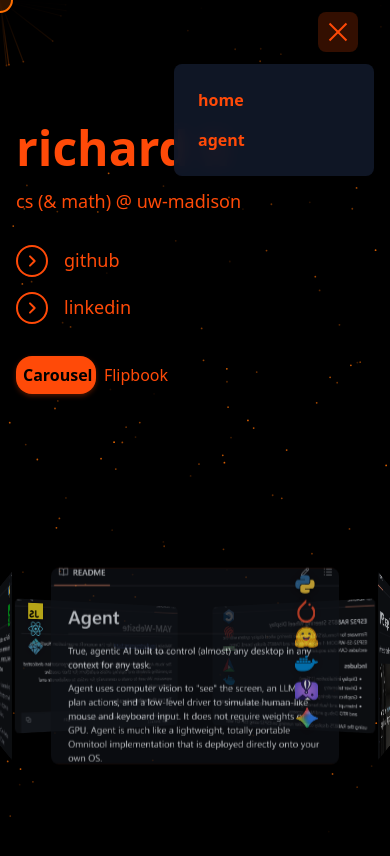
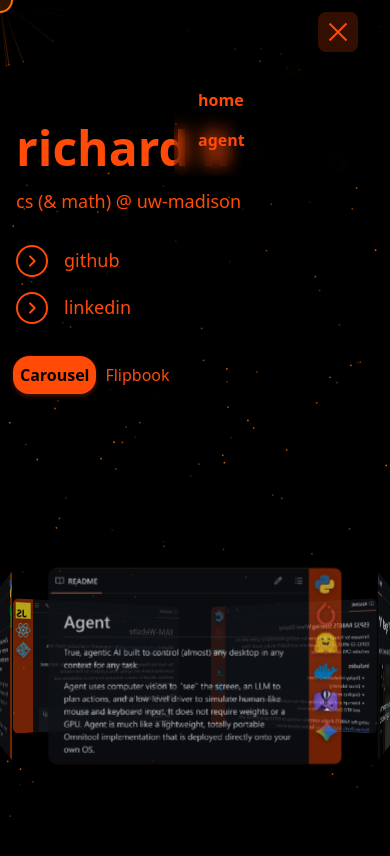
Before and after one commit to li21rich/dev-website, a React (Vite) app: page / in a window 390 px wide. Both pictures are taken after a click on the button "Toggle menu". Shown: the top 856 px of the page. Built offline with nearby package versions, Linux system fonts and the light colour scheme.

Commit message:
v1 final

```diff
--- a/src/components/Navbar.tsx
+++ b/src/components/Navbar.tsx
@@ -30,10 +30,10 @@ const Navbar: React.FC<NavbarProps> = ({
       id="navbar"
       className={`font-semibold w-full flex py-3 pb-14 justify-between items-center pl-4 pr-8 ${
         sticky ? "sticky top-0 z-50" : ""
-      } bg-gradient-to-b from-black/100 to-black/0`}
+      } bg-gradient-to-b from-black/100 to-black/0 pointer-events-none`} // Disable events for the gradient
     >
       {/* Desktop Menu */}
-      <ul className="hidden sm:flex items-center flex-1 justify-end gap-8">
+      <ul className="hidden sm:flex items-center flex-1 justify-end gap-8 pointer-events-auto"> {/* Re-enable for links */}
         {links.map((nav) => (
           <li key={nav.id}>
             <Link
@@ -48,11 +48,11 @@ const Navbar: React.FC<NavbarProps> = ({
       </ul>
 
       {/* Mobile Menu */}
-      <div className="sm:hidden flex flex-1 justify-end items-center">
+      <div className="sm:hidden flex flex-1 justify-end items-center pointer-events-none">
         {/* Hamburger Button */}
         <button
           onClick={() => setToggle((prev) => !prev)}
-          className="w-10 h-10 flex flex-col justify-center items-center gap-1.5 bg-primary-reddish/20 rounded-lg backdrop-blur-sm z-50"
+          className="w-10 h-10 flex flex-col justify-center items-center gap-1.5 bg-primary-reddish/20 rounded-lg backdrop-blur-sm z-50 pointer-events-auto" // Re-enable for button
           aria-label="Toggle menu"
         >
           <span
@@ -76,7 +76,7 @@ const Navbar: React.FC<NavbarProps> = ({
         <div
           className={`${
             toggle ? "flex" : "hidden"
-          } absolute top-16 right-4 p-6 bg-gray-900/95 rounded-lg flex-col gap-4 min-w-[200px] backdrop-blur-sm`}
+          } absolute top-16 right-4 p-6 rounded-lg flex-col gap-4 min-w-[200px] backdrop-blur-sm pointer-events-auto`} // Re-enable for dropdown
         >
           {links.map((nav) => (
             <Link
--- a/src/components/PanelCarousel.tsx
+++ b/src/components/PanelCarousel.tsx
@@ -49,10 +49,14 @@ const PanelCarousel: React.FC<PanelCarouselProps> = ({
   }, []);
 
   // Responsive sizing
-  const baseRadius = isMobile ? Math.min(radius * 0.6, 200) : radius;
-  const responsiveRadius = isFlattened ? baseRadius * .6 : baseRadius;
-  const responsivePanelWidth = isMobile ? Math.min(panelWidth * 0.7, 220) : panelWidth;
-  const responsivePanelHeight = isMobile ? Math.min(panelHeight * 0.7, 150) : panelHeight;
+  const baseRadius = isMobile ? isFlattened ? 260 : Math.min(radius * 0.6, 200) : radius;
+  const responsiveRadius = isFlattened ? baseRadius * 0.6 : baseRadius;
+  const responsivePanelWidth = isMobile
+    ? isFlattened ? 300 : Math.min(panelWidth, 224)
+    : panelWidth;
+  const responsivePanelHeight = isMobile
+    ? isFlattened ? 200 : Math.min(panelHeight, 150)
+    : panelHeight;
 
   // --- Mouse Drag Handling ---
   const onMouseDown = (e: React.MouseEvent) => {
@@ -132,7 +136,8 @@ const PanelCarousel: React.FC<PanelCarouselProps> = ({
 
   const onWheel = (e: WheelEvent) => {
     if (!containerRef.current) return;
-    const delta = Math.abs(e.deltaX) > Math.abs(e.deltaY) ? e.deltaX : e.deltaY;
+    const delta =
+      Math.abs(e.deltaX) > Math.abs(e.deltaY) ? e.deltaX : e.deltaY;
     if (Math.abs(delta) < 1) return;
     e.preventDefault();
     const newRot = currentRotation.current + delta * -0.15;
@@ -165,7 +170,6 @@ const PanelCarousel: React.FC<PanelCarouselProps> = ({
 
   return (
     <div style={{ position: "relative", width: "100%" }}>
-
       <div
         style={{
           position: "absolute",
@@ -213,7 +217,7 @@ const PanelCarousel: React.FC<PanelCarouselProps> = ({
             cursor: "pointer",
             zIndex: 1,
             transition: "color 0.3s",
-            width: "80px",
+            width: "83px",
           }}
         >
           Carousel
@@ -226,14 +230,14 @@ const PanelCarousel: React.FC<PanelCarouselProps> = ({
             position: "relative",
             padding: "7px",
             fontSize: "16px",
-            fontWeight: !isFlattened ?  "400" : "600",
+            fontWeight: !isFlattened ? "400" : "600",
             color: isFlattened ? "#000000" : "#FF4A08",
             background: "none",
             border: "none",
             cursor: "pointer",
             zIndex: 1,
             transition: "color 0.3s",
-            width: "80px",
+            width: "83px",
           }}
         >
           Flipbook
@@ -267,7 +271,9 @@ const PanelCarousel: React.FC<PanelCarouselProps> = ({
             height: "100%",
             position: "relative",
             transformStyle: "preserve-3d",
-            transform: `rotateX(${tiltX}deg) rotateY(${rotationY + tiltY}deg)`,
+            // UPDATED TRANSFORM HERE:
+            transform: `${isMobile && isFlattened ? "translateX(-40%)" : ""
+              } rotateX(${tiltX}deg) rotateY(${rotationY + tiltY}deg)`,
             transition: isDragging ? "none" : "transform 0.5s ease-out",
             zIndex: 10,
             pointerEvents: "none",
@@ -285,7 +291,9 @@ const PanelCarousel: React.FC<PanelCarouselProps> = ({
                 target="_blank"
                 rel="noopener noreferrer"
                 onClick={(e) => handlePanelClick(e, panel.link)}
-                onMouseEnter={() => !isDragging && !isMobile && setHoveredIndex(index)}
+                onMouseEnter={() =>
+                  !isDragging && !isMobile && setHoveredIndex(index)
+                }
                 onMouseLeave={() => setHoveredIndex(null)}
                 draggable={false}
                 style={{
@@ -300,7 +308,8 @@ const PanelCarousel: React.FC<PanelCarouselProps> = ({
                   display: "block",
                   backfaceVisibility: "visible",
                   cursor: "pointer",
-                  transition: "transform 0.6s ease-in-out, box-shadow 0.2s ease",
+                  transition:
+                    "transform 0.6s ease-in-out, box-shadow 0.2s ease",
                   pointerEvents: "auto",
                   backgroundColor: "rgba(255,255,255,0.01)",
                 }}
@@ -311,9 +320,9 @@ const PanelCarousel: React.FC<PanelCarouselProps> = ({
                     height: "100%",
                     backgroundColor: "rgba(255, 74, 8, 0.6)",
                     backgroundImage: `url(${panel.image})`,
-                    backgroundSize: isMobile ? "cover" : "contain",
+                    backgroundSize: "contain",
                     backgroundRepeat: "no-repeat",
-                    backgroundPosition: isMobile ? "center" : "left",
+                    backgroundPosition: "left",
                     display: "flex",
                     alignItems: "flex-start",
                     borderRadius: isMobile ? 6 : 10,
@@ -328,9 +337,11 @@ const PanelCarousel: React.FC<PanelCarouselProps> = ({
                       style={{
                         display: "flex",
                         flexDirection: "column",
-                        gap: isMobile ? "2px" : "4px",
+                        gap: "4px",
                         zIndex: 2,
-                        marginLeft: isMobile ? `${responsivePanelWidth - 34}px` : "322px", // offset
+                        marginLeft: isMobile
+                          ? isFlattened ? "273px" : "203px"
+                          : "322px", // offset
                         marginTop: isMobile ? "4px" : "7px",
                       }}
                     >
--- a/src/pages/projects/Agent.tsx
+++ b/src/pages/projects/Agent.tsx
@@ -6,15 +6,14 @@ const Agent = () => {
   return (
     <div className="w-full max-w-full overflow-x-clip">
       <ReactiveNodeBackground />
-
       <SlideIn direction="top" delay={200} duration={1600} className="z-10 relative">
-        <div className="relative z-10 p-8 sm:ml-32 sm:mt-16 text-primary-reddish">
+        <div className="relative z-10 p-4 sm:p-8 ml-4 sm:ml-32 mt-8 sm:mt-16 text-primary-reddish">
           <h1 className="text-4xl font-bold mb-8">Here’s what I’m working on.</h1>
-          <p className="text-[18px] w-[700px] mb-4 leading-relaxed">
+          <div className="text-[18px] max-w-[700px] w-full mb-4 leading-relaxed">
             Agent is a fully agentic AI desktop app that completes any complex task across the OS using a lightweight, cloud-native inference stack. No local GPU weights required.
-            <div className="my-4"/>
+            <div className="my-4" />
             Much like a lightweight, totally portable Omnitool/Gemini Computer Use implementation that is deployed directly onto your own OS, Agent uses computer vision to "see" the screen, an LLM to plan actions, and a low-level driver to simulate human-like mouse and keyboard input.
-            <div className="my-4"/>
+            <div className="my-4" />
             Built with Python, PyTorch, and Hugging Face. At the moment, it uses a
             <a
               href="https://github.com/li21rich/omniparser-api-2026"
@@ -24,8 +23,7 @@ const Agent = () => {
             >
               {" "}self-hosted Microsoft OmniParser API
             </a>{" "}deployed on Fly.io GPUs for GUI object detection and Gemini (via OpenRouter) for MLLM and LLM embeddings.
-
-          </p>
+          </div>
           <CmdPanel />
           <div className="mb-94" />
         </div>
```
